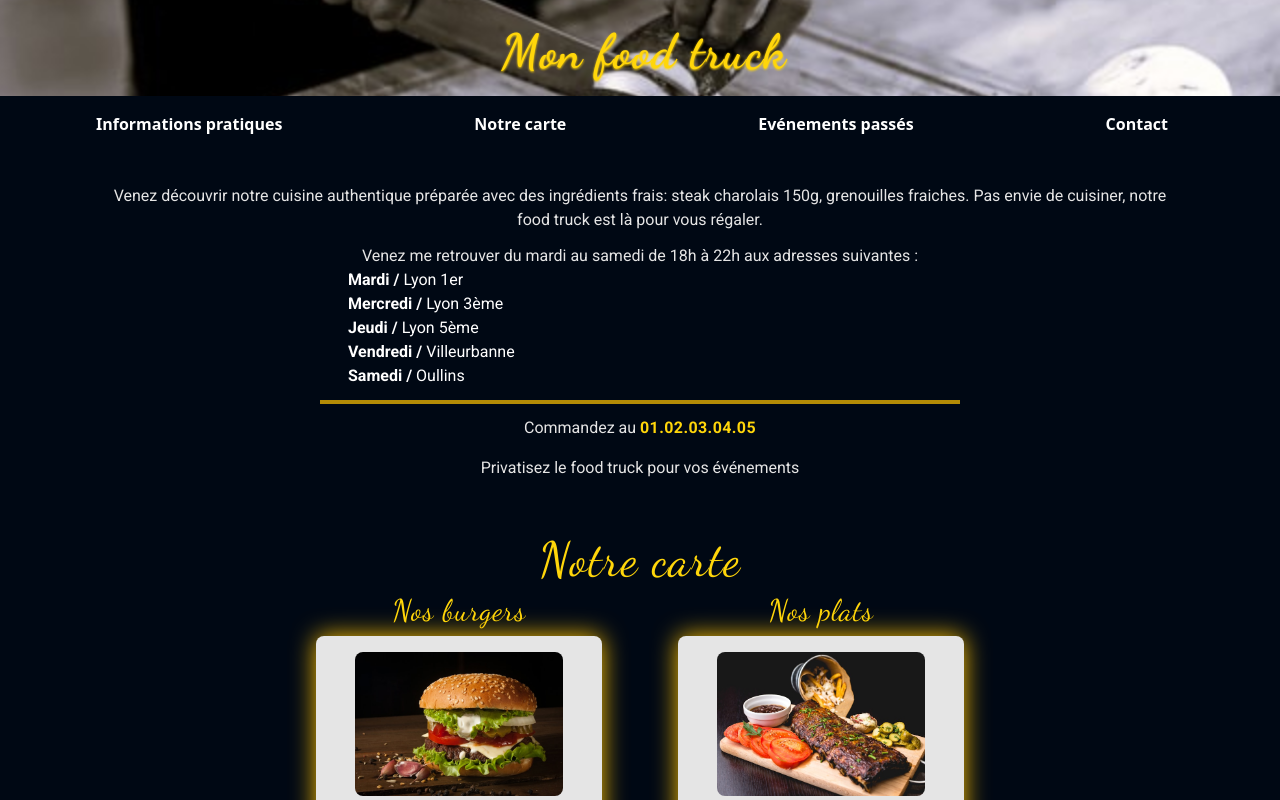
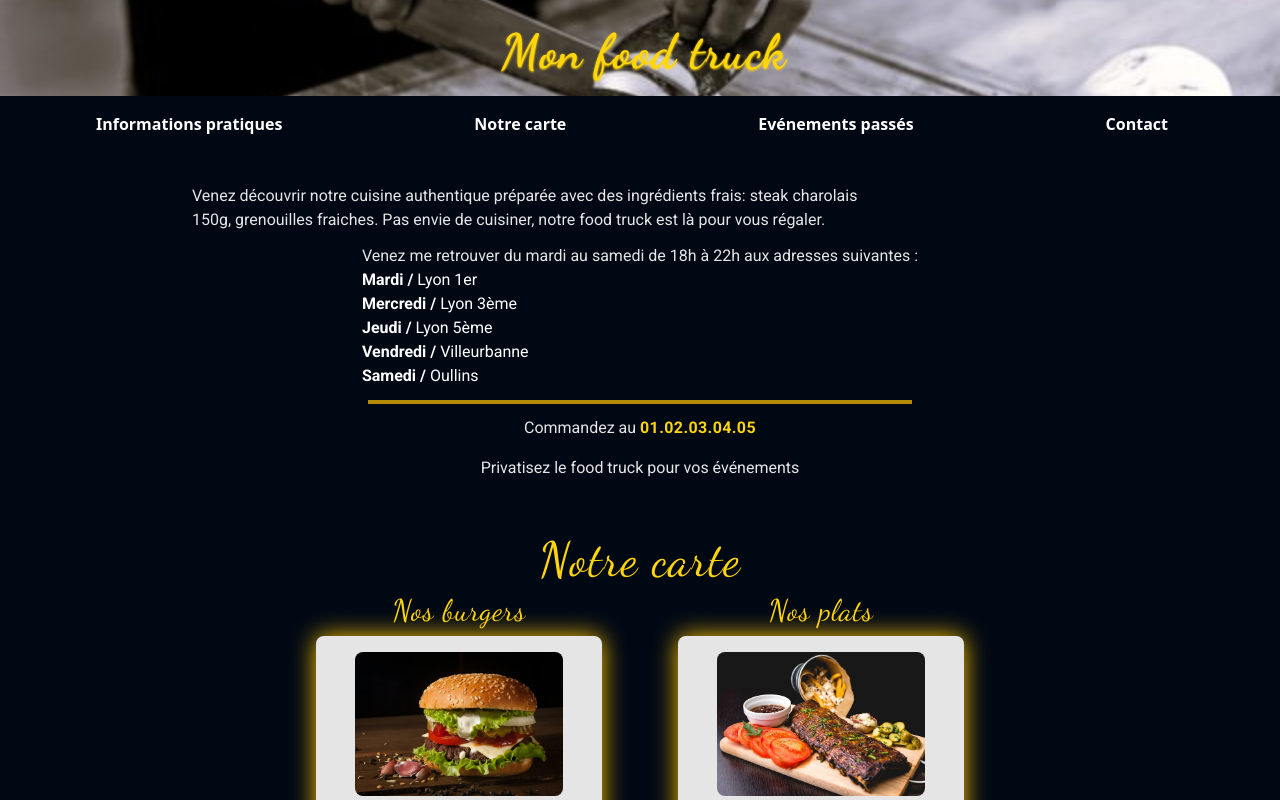
Before and after one commit to Tonyac-create/food_truck, a React (Create React App) app: page /foodtruck in a window 1280 px wide. Shown: the top 800 px of the page. Built offline with nearby package versions, Linux system fonts and the light colour scheme.

Commit message:
modify text-center to Informations

```diff
--- a/src/components/Informations.jsx
+++ b/src/components/Informations.jsx
@@ -2,11 +2,11 @@ import React from 'react'
 
 export default function Informations() {
     return (
-        <div>
-            <p className='text-gray text-center pt-4 mx-14 lg:mx-24'>Venez découvrir notre cuisine authentique préparée avec des ingrédients frais: steak charolais 150g,
+        <div className=' flex flex-col items-center mx-14 lg:mx-24'>
+            <p className='text-gray text-balance pt-4 mx-14 lg:mx-24'>Venez découvrir notre cuisine authentique préparée avec des ingrédients frais: steak charolais 150g,
              grenouilles fraiches. Pas envie de cuisiner, notre food truck est là pour vous régaler.</p>
-            <div className='text-gray mt-3 mx-14 flex flex-col items-center'>
-                <p className='text-center'>Venez me retrouver du mardi au samedi de 18h à 22h aux adresses suivantes :</p>
+            <div className='text-gray mt-3 mx-14'>
+                <p className='text-balance'>Venez me retrouver du mardi au samedi de 18h à 22h aux adresses suivantes :</p>
                 <ul className='w-1/2'>
                     <li className='text-white'><span className='font-bold'>Mardi /</span> Lyon 1er</li>
 
```
